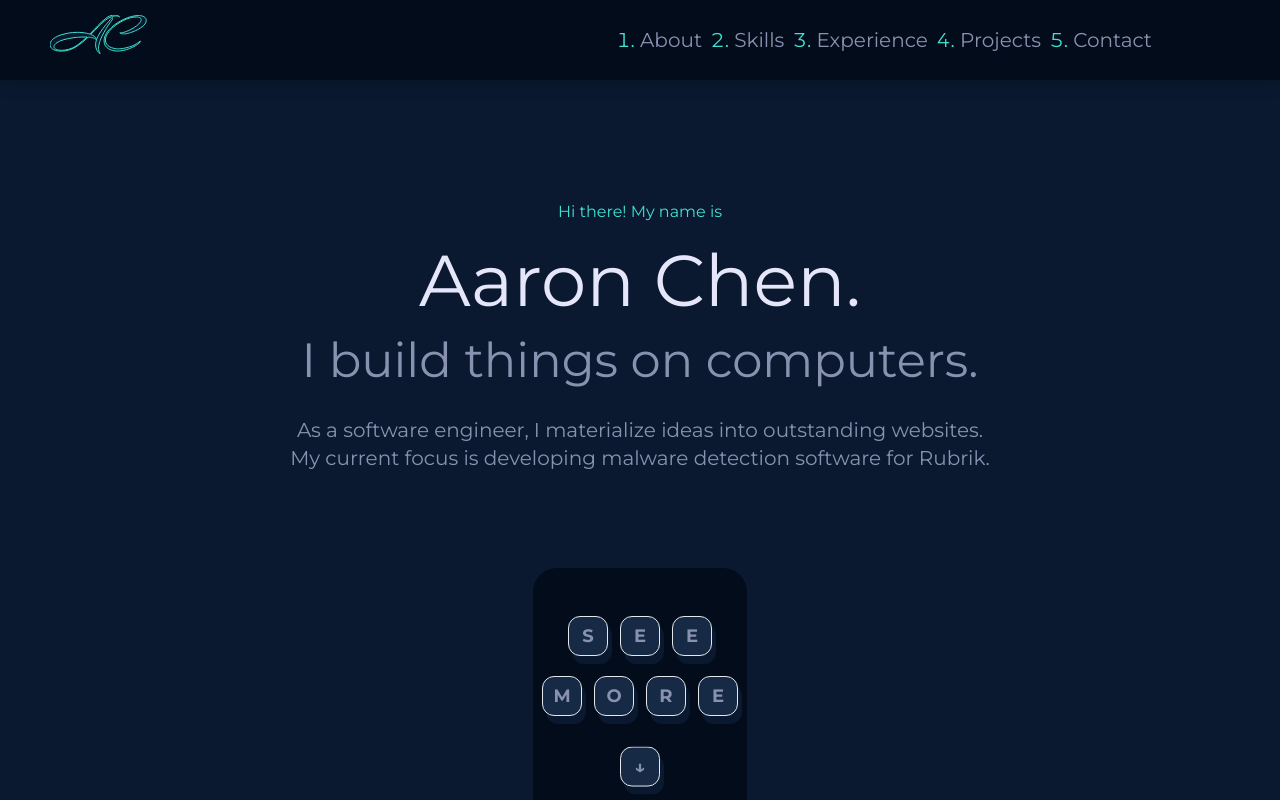
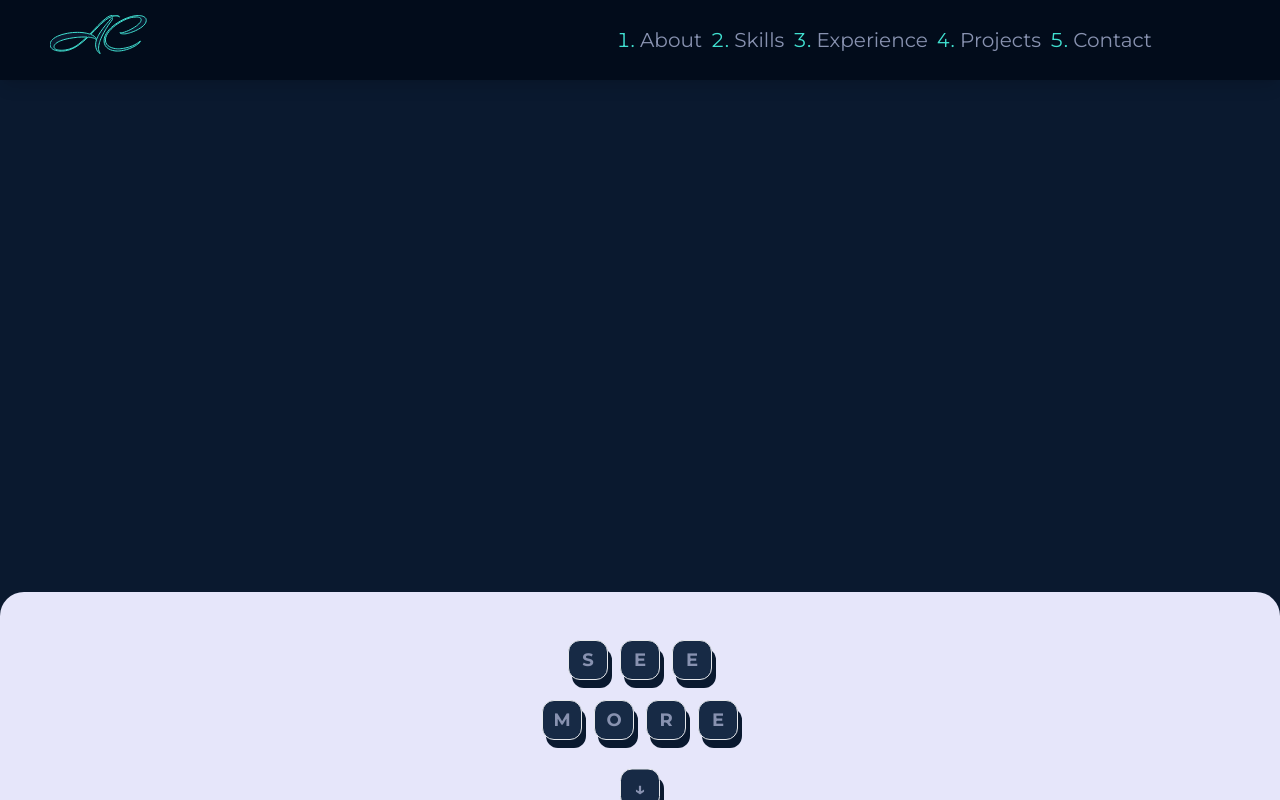
Before and after one commit to chenaaron3/portfolio, a Next.js app: page / in a window 1280 px wide. Shown: the top 800 px of the page. Built offline with nearby package versions, Linux system fonts and the light colour scheme.

Commit message:
Fix scrolling and animate out hero

```diff
--- a/src/components/Cover/index.tsx
+++ b/src/components/Cover/index.tsx
@@ -61,7 +61,6 @@ export default function Cover() {
   }, [animate, scope]);
 
   return (
-    <>
     <motion.div
       ref={scope}
       className="fixed top-0 z-20 flex h-screen w-screen items-center justify-center bg-gradient-to-br from-[var(--sub-color)] to-[var(--sub-alt-color)]"
@@ -99,6 +98,5 @@ export default function Cover() {
         </g>
       </motion.svg>
     </motion.div>
-    </>
   );
 }
--- a/src/components/Hero/index.tsx
+++ b/src/components/Hero/index.tsx
@@ -3,6 +3,7 @@ import {
   motion,
   useMotionValueEvent,
   useScroll,
+  useTransform,
   type Variants,
 } from "framer-motion";
 import { COVER_DELAY } from "~/utils/constants";
@@ -23,8 +24,34 @@ const variants: Variants = {
 };
 
 export default function Hero() {
+  const ref = useRef(null);
+  const { scrollYProgress } = useScroll({
+    target: ref,
+    offset: ["start end", "end end"],
+  });
+
+  // Keyboard animations
+  const top = useTransform(scrollYProgress, [0.42, 0.70], ["0vh", "-20vh"]);
+  const width = useTransform(
+    scrollYProgress,
+    [0.42, 0.70],
+    ["16.666667%;", "100vw"],
+  );
+
+  // Text animations
+  const textTop = useTransform(scrollYProgress, [0.42, 0.70], ["0vh", "40vh"]);
+  const opacity = useTransform(scrollYProgress, [0.42, 0.5, .75], [1, .25, 0]);
+  const scale = useTransform(scrollYProgress, [0.42, 0.5, .75], [1, .85, .5]);
+
+  useMotionValueEvent(scrollYProgress, "change", (latest) => {
+    console.log("Scroll Y", latest);
+  });
+
   return (
-    <div className="relative mt-[15vh] h-[200vh] w-screen bg-[var(--bg-color)]">
+    <div
+      className="relative mt-[25vh] h-[200vh] w-screen bg-[var(--bg-color)]"
+      ref={ref}
+    >
       <motion.div
         className="relative flex flex-col items-center gap-5"
         initial="hidden"
@@ -35,6 +62,7 @@ export default function Hero() {
           delayChildren: COVER_DELAY + 0.5,
           staggerChildren: 0.25,
         }}
+        style={{ top: textTop, opacity, scale }}
       >
         <motion.div
           className="relative text-[var(--main-color)]"
@@ -65,7 +93,10 @@ export default function Hero() {
       </motion.div>
 
       {/* Keyboard */}
-      <div className="m-auto mt-24 flex h-1/2 w-1/6 flex-col gap-5 rounded-3xl bg-[var(--sub-alt-color)] pt-12">
+      <motion.div
+        className="sticky top-0 m-auto mt-[15vh] flex h-1/2 w-1/6 flex-col gap-5 rounded-3xl bg-[var(--sub-text-color)] pt-12"
+        style={{ top, width }}
+      >
         <div className="flex justify-center gap-3">
           <Key character={"S"} />
           <Key character={"E"} />
@@ -82,7 +113,7 @@ export default function Hero() {
             <Key character={"↓"} />
           </span>
         </div>
-      </div>
+      </motion.div>
     </div>
   );
 }
--- a/src/components/Navbar/index.tsx
+++ b/src/components/Navbar/index.tsx
@@ -55,7 +55,7 @@ const logoVariants: Variants = {
 const containerVariants: Variants = {
   scrolled: {
     width: "90vw",
-    margin: "auto",
+    marginLeft: "5vw",
     top: "2vh",
     borderRadius: "15px",
     height: "7vh",
@@ -63,30 +63,47 @@ const containerVariants: Variants = {
   },
   initial: {
     width: "100vw",
+    marginLeft: 0,
     top: 0,
-    height: "10vh"
+    borderRadius: 0,
+    height: "10vh",
   },
+  hidden: {
+    top: "-10vh"
+  }
 };
 
 export default function Navbar() {
   const controls = useAnimationControls();
-  const { scroll } = useScrollStore();
+  const { scrollY } = useScroll();
 
-  useEffect(() => {
-    if (scroll > 0) {
-      void controls.start("scrolled");
+  const {scroll, setScroll} = useScrollStore()
+
+  useMotionValueEvent(scrollY, "change", (latest) => {
+    setScroll(latest)
+    console.log("ScrollY", latest)
+
+    // If scroll down
+    if (latest > scroll) {
+      void controls.start("hidden");
     } else {
-      void controls.start("initial");
+      // If scroll up
+      if (latest < 100) {
+        void controls.start("initial");
+      } else {
+        void controls.start("scrolled");
+      }
     }
-  }, [controls, scroll])
+  });
 
   return (
     <motion.div
-      className="sticky top-0 flex h-[10vh] items-center justify-between bg-[var(--sub-alt-color)] text-[var(--text-color)] shadow-lg"
+      className="fixed top-0 m-auto flex h-[10vh] items-center justify-between bg-[var(--sub-alt-color)] text-[var(--text-color)] shadow-lg"
       variants={containerVariants}
+      initial={"initial"}
       animate={controls}
       transition={{
-        duration: .25,
+        duration: 0.25,
       }}
       layout
     >
--- a/src/pages/index.tsx
+++ b/src/pages/index.tsx
@@ -7,16 +7,6 @@ import { useCallback, useRef } from "react";
 import { useScrollStore } from "~/store";
 
 export default function Home() {
-  const ref = useRef<HTMLDivElement>(null);
-  const { scrollYProgress } = useScroll({
-    container: ref,
-  });
-  const { setScroll } = useScrollStore();
-
-  useMotionValueEvent(scrollYProgress, "change", (latest) => {
-    setScroll(latest);
-  });
-
   return (
     <>
       <Head>
@@ -24,10 +14,13 @@ export default function Home() {
         <meta name="description" content="Generated by create-t3-app" />
         <link rel="icon" href="/favicon.ico" />
       </Head>
-      <main className="relative h-screen overflow-x-hidden bg-[var(--bg-color)]" ref={ref}>
+      <main>
         <Cover />
-        <Navbar />
-        <Hero />
+        <div className="relative overflow-x-hidden bg-[var(--bg-color)]">
+          <Navbar />
+          <Hero />
+          <div className="h-[400vh]"></div>
+        </div>
       </main>
     </>
   );
```
Lines whose indentation alone changed are shown as unchanged.
